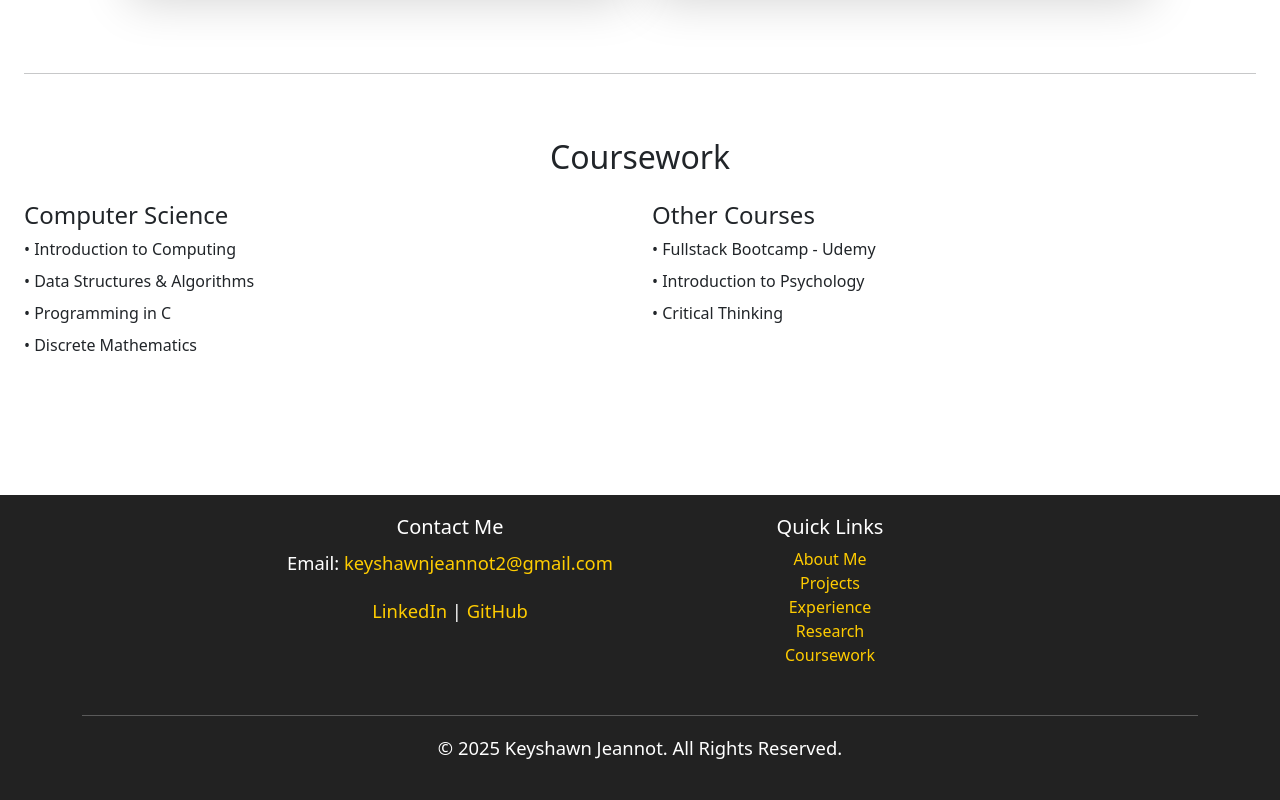
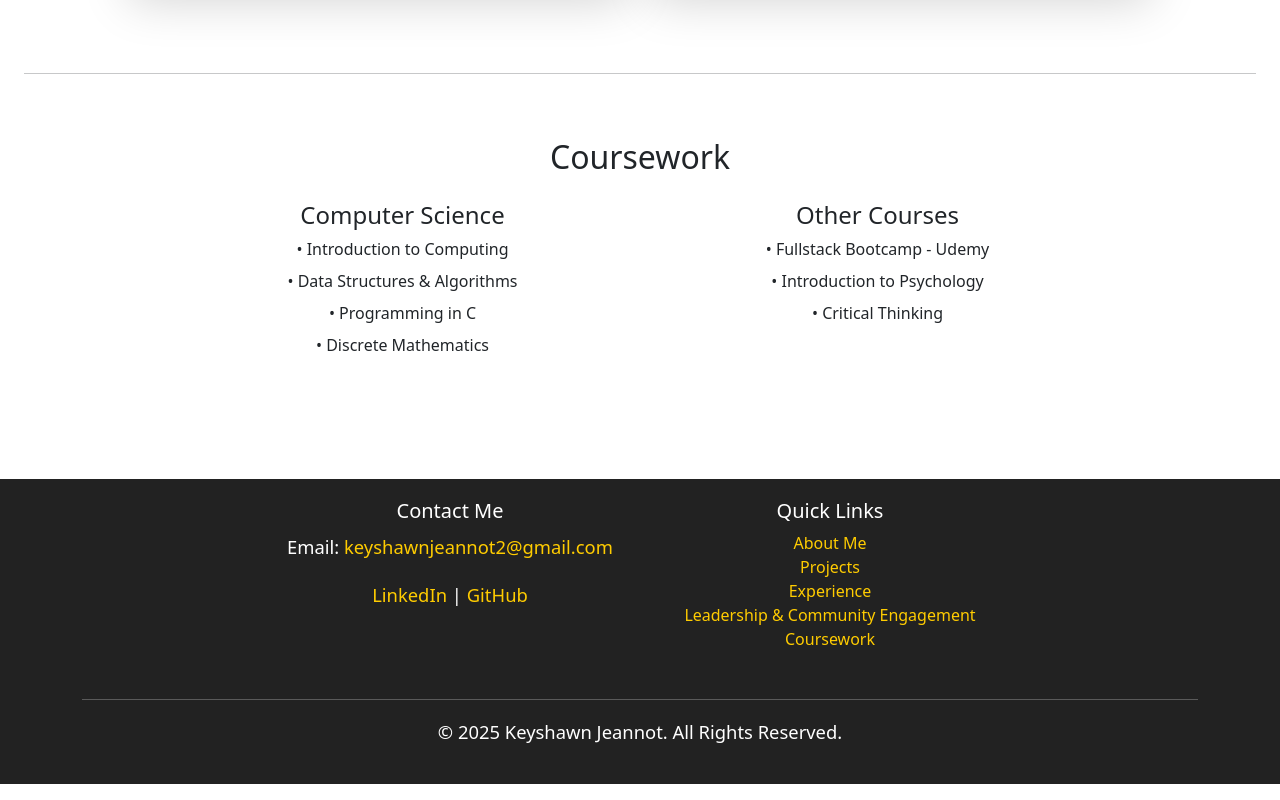
Before and after one commit to The1keyy/my-portfolio, a React (Create React App) app: page / in a window 1280 px wide. Shown: the part 2741-3541 px from the top of the page. Built offline with nearby package versions, Linux system fonts and the light colour scheme.

Commit message:
fix big with link for leadership and updated format for courseworks

```diff
--- a/src/App.js
+++ b/src/App.js
@@ -193,24 +193,29 @@ function App() {
         {/* Coursework Section */}
         <motion.section id="coursework" className="py-5">
   <h2 className="text-center mb-4">Coursework</h2>
+  <Container>
     <Row className="justify-content-center">
-            <Col md={6} className="mb-4">
-              <h4>Computer Science</h4>
-              <ul className="list-unstyled">
+      {/* Computer Science Column */}
+      <Col md={5} className="d-flex flex-column align-items-center">
+        <h4 className="text-center">Computer Science</h4>
+        <ul className="list-unstyled text-center w-100">
           {csCourses.map((course, index) => (
             <li key={index} className="mb-2">• {course}</li>
           ))}
         </ul>
       </Col>
-            <Col md={6} className="mb-4">
-              <h4>Other Courses</h4>
-              <ul className="list-unstyled">
+
+      {/* Other Courses Column */}
+      <Col md={5} className="d-flex flex-column align-items-center">
+        <h4 className="text-center">Other Courses</h4>
+        <ul className="list-unstyled text-center w-100">
           {otherCourses.map((course, index) => (
             <li key={index} className="mb-2">• {course}</li>
           ))}
         </ul>
       </Col>
     </Row>
+  </Container>
 </motion.section>
 
       </Container>
--- a/src/Footer.js
+++ b/src/Footer.js
@@ -26,7 +26,7 @@ function Footer() {
               <li><a href="#about">About Me</a></li>
               <li><a href="#projects">Projects</a></li>
               <li><a href="#experience">Experience</a></li>
-              <li><a href="#research">Research</a></li>
+              <li><a href="#leadership">Leadership & Community Engagement</a></li>
               <li><a href="#coursework">Coursework</a></li>
             </ul>
           </Col>
```
Lines whose indentation alone changed are shown as unchanged.
